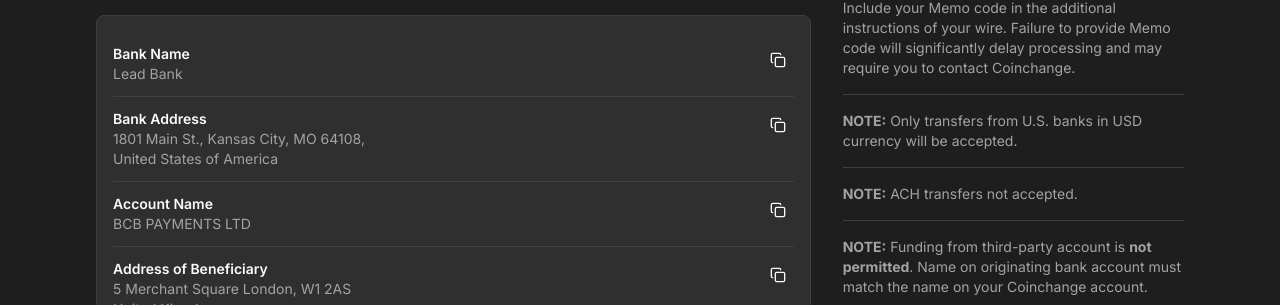
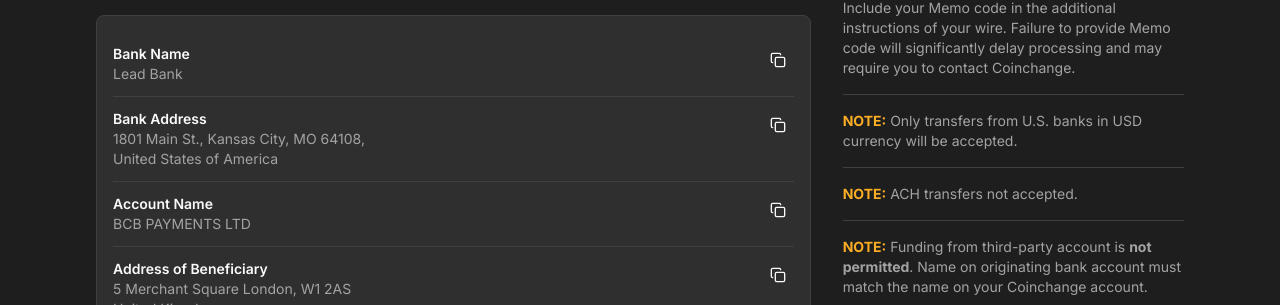
Before and after one commit to VitBd/Coinc, a Next.js app: page /trade in a window 1280 px wide. Shown: the part 387-692 px from the top of the page. Built offline with nearby package versions, Linux system fonts and the light colour scheme.

Commit message:
Change color to #FBAD24 (for "NOTE:" only)

```diff
--- a/src/components/trade/receive-funds.tsx
+++ b/src/components/trade/receive-funds.tsx
@@ -219,11 +219,11 @@ export function ReceiveFunds() {
                     <Separator />
                     <p>Include your Memo code in the additional instructions of your wire. Failure to provide Memo code will significantly delay processing and may require you to contact Coinchange.</p>
                     <Separator />
-                    <p><strong>NOTE:</strong> Only transfers from U.S. banks in USD currency will be accepted.</p>
+                    <p><strong className="text-[#FBAD24]">NOTE:</strong> Only transfers from U.S. banks in USD currency will be accepted.</p>
                     <Separator />
-                    <p><strong>NOTE:</strong> ACH transfers not accepted.</p>
+                    <p><strong className="text-[#FBAD24]">NOTE:</strong> ACH transfers not accepted.</p>
                     <Separator />
-                    <p><strong>NOTE:</strong> Funding from third-party account is <strong>not permitted</strong>. Name on originating bank account must match the name on your Coinchange account.</p>
+                    <p><strong className="text-[#FBAD24]">NOTE:</strong> Funding from third-party account is <strong>not permitted</strong>. Name on originating bank account must match the name on your Coinchange account.</p>
                     <Separator />
                     <div>
                         <p className="text-foreground font-semibold">Transfer fees</p>
```
